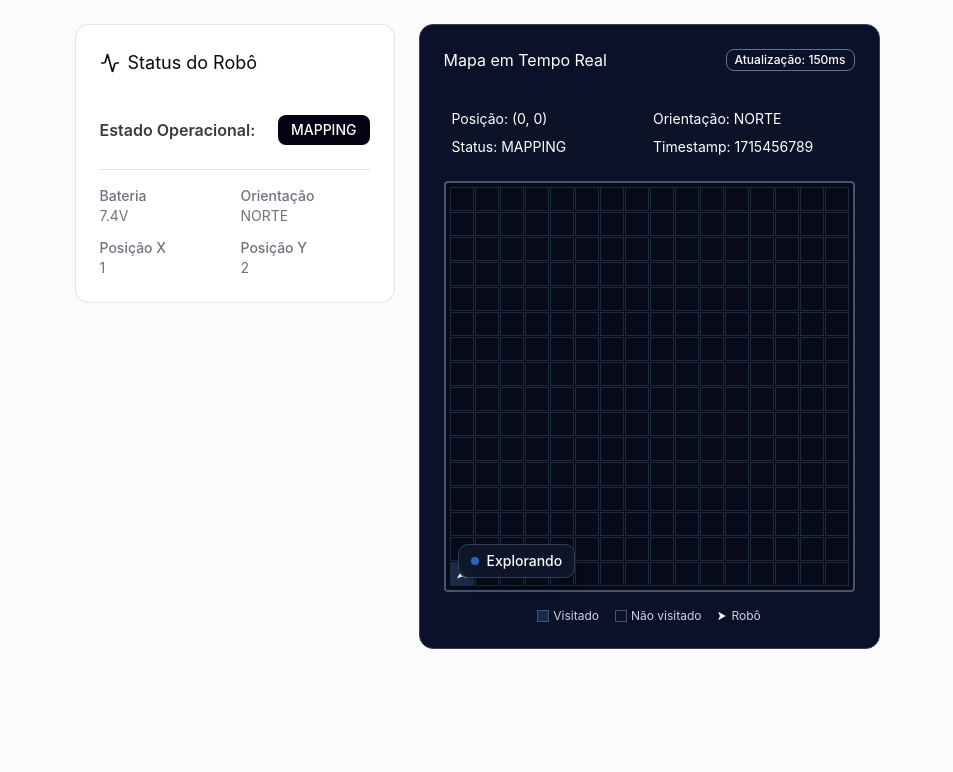
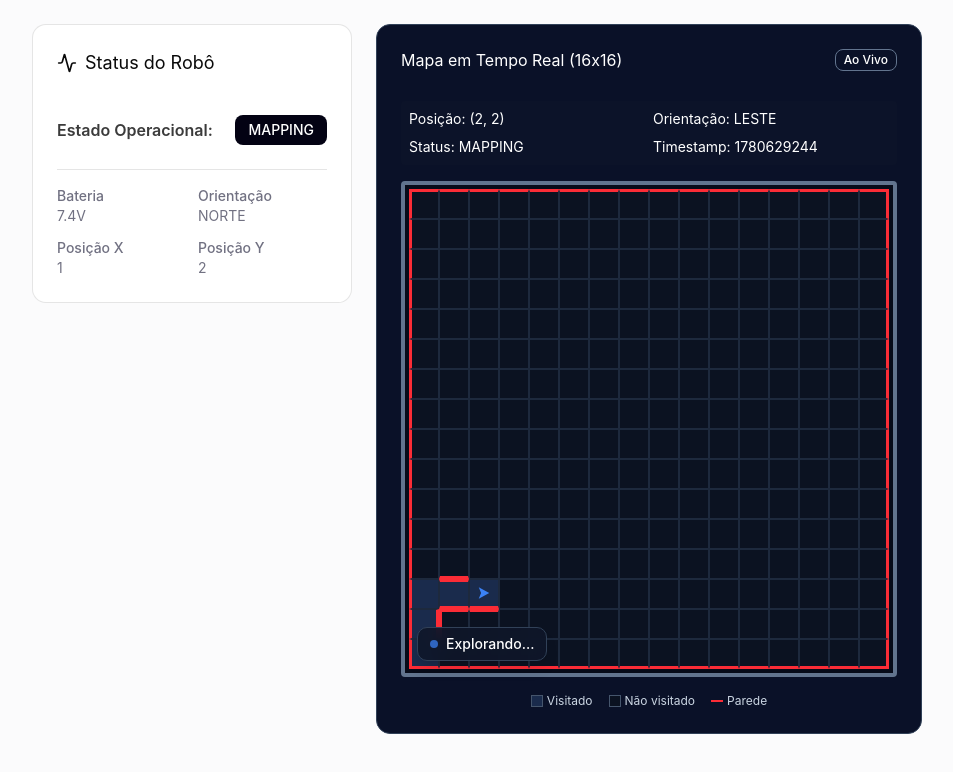
Before and after one commit to fcte-pi1/2026.1_PI1_Grupo1_Lui, a React (Vite) app in the folder src/frontend/: page / in a window 1280 px wide. Shown: the top 772 px of the page, without its empty margins (163-1116 px from the left). Built offline with nearby package versions, Linux system fonts and the light colour scheme.

Commit message:
feat(#166): adiciona suporte dinamico a tamanhos de labirinto e renderizacao de paredes mockadas

```diff
--- a/src/frontend/src/app/components/MapaTempoReal.tsx
+++ b/src/frontend/src/app/components/MapaTempoReal.tsx
@@ -1,4 +1,4 @@
-import { useState, useEffect, useRef } from 'react';
+import { useState, useEffect } from 'react';
 import { Card, CardContent, CardHeader, CardTitle } from './ui/card';
 import { Badge } from './ui/badge';
 import { cn } from '../lib/utils';
@@ -6,32 +6,109 @@ import { cn } from '../lib/utils';
 interface RobotTelemetry {
   timestamp: number;
   estado_fsm: string;
-  bateria_v: number;
   posicao_x: number;
   posicao_y: number;
   orientacao: string;
 }
 
-const mockTelemetryStream: RobotTelemetry[] = [
-  { timestamp: 1715456789, estado_fsm: "MAPPING", bateria_v: 7.4, posicao_x: 0, posicao_y: 0, orientacao: "NORTE" },
-  { timestamp: 1715456790, estado_fsm: "MAPPING", bateria_v: 7.4, posicao_x: 0, posicao_y: 1, orientacao: "NORTE" },
-  { timestamp: 1715456791, estado_fsm: "MAPPING", bateria_v: 7.4, posicao_x: 0, posicao_y: 2, orientacao: "NORTE" },
-  { timestamp: 1715456792, estado_fsm: "MAPPING", bateria_v: 7.4, posicao_x: 1, posicao_y: 2, orientacao: "LESTE" },
-  { timestamp: 1715456793, estado_fsm: "MAPPING", bateria_v: 7.4, posicao_x: 2, posicao_y: 2, orientacao: "LESTE" },
-  { timestamp: 1715456794, estado_fsm: "MAPPING", bateria_v: 7.4, posicao_x: 2, posicao_y: 3, orientacao: "NORTE" },
-  { timestamp: 1715456795, estado_fsm: "MAPPING", bateria_v: 7.4, posicao_x: 2, posicao_y: 4, orientacao: "NORTE" },
-  { timestamp: 1715456796, estado_fsm: "GOAL_REACHED", bateria_v: 7.4, posicao_x: 2, posicao_y: 4, orientacao: "NORTE" },
+interface Cell {
+  x: number;
+  y: number;
+  norte: boolean;
+  sul: boolean;
+  leste: boolean;
+  oeste: boolean;
+  visitada: boolean;
+}
+
+// Helper para iniciar grid zerado
+const createEmptyGrid = (size: number): Cell[][] => {
+  const grid: Cell[][] = [];
+  for (let x = 0; x < size; x++) {
+    const col: Cell[] = [];
+    for (let y = 0; y < size; y++) {
+      col.push({ x, y, norte: false, sul: false, leste: false, oeste: false, visitada: false });
+    }
+    grid.push(col);
+  }
+  // Bordas externas
+  for (let i = 0; i < size; i++) {
+    grid[i][0].sul = true;
+    grid[i][size - 1].norte = true;
+    grid[0][i].oeste = true;
+    grid[size - 1][i].leste = true;
+  }
+  return grid;
+};
+
+// Dados mockados para simular a descoberta
+const MOCK_RUN = [
+  { x: 0, y: 0, orientacao: "NORTE", paredes: [] },
+  { x: 0, y: 1, orientacao: "NORTE", paredes: [{x:0, y:1, dir:'OESTE'}, {x:0, y:1, dir:'LESTE'}] },
+  { x: 0, y: 2, orientacao: "NORTE", paredes: [{x:0, y:2, dir:'OESTE'}] },
+  { x: 1, y: 2, orientacao: "LESTE", paredes: [{x:1, y:2, dir:'SUL'}, {x:1, y:2, dir:'NORTE'}] },
+  { x: 2, y: 2, orientacao: "LESTE", paredes: [{x:2, y:2, dir:'SUL'}] },
+  { x: 2, y: 3, orientacao: "NORTE", paredes: [{x:2, y:3, dir:'OESTE'}, {x:2, y:3, dir:'LESTE'}] },
+  { x: 2, y: 4, orientacao: "NORTE", paredes: [{x:2, y:4, dir:'NORTE'}, {x:2, y:4, dir:'OESTE'}] }
 ];
 
-const MAZE_SIZE = 16;
+export function RobotMap() {
+  const [mazeSize, setMazeSize] = useState(16); // Dinâmico!
+  const [grid, setGrid] = useState<Cell[][]>(createEmptyGrid(16));
+  const [telemetry, setTelemetry] = useState<RobotTelemetry>({
+    timestamp: Date.now(),
+    estado_fsm: "MAPPING",
+    posicao_x: 0, posicao_y: 0,
+    orientacao: "NORTE"
+  });
 
-export function RobotMap() {
-  const [telemetry, setTelemetry] = useState<RobotTelemetry>(mockTelemetryStream[0]);
-  const [visitedCells] = useState<Set<string>>(new Set([`${mockTelemetryStream[0].posicao_x}-${mockTelemetryStream[0].posicao_y}`]));
+  // Efeito simulador (O Mock stream)
+  useEffect(() => {
+    let currentStep = 0;
 
-  useEffect(() => {
-    // Simulação será reimplementada depois com WebSockets
-    // Por enquanto apenas exibe o primeiro dado estático para a UI
+    // Reseta grid para testar 8x8 no mock se quiser, mas deixamos 16x16 padrão
+    const activeSize = 16;
+    setMazeSize(activeSize);
+    setGrid(createEmptyGrid(activeSize));
+
+    const interval = setInterval(() => {
+      if (currentStep >= MOCK_RUN.length) {
+        setTelemetry(prev => ({ ...prev, estado_fsm: "GOAL_REACHED" }));
+        clearInterval(interval);
+        return;
+      }
+
+      const step = MOCK_RUN[currentStep];
+
+      setTelemetry({
+        timestamp: Math.floor(Date.now() / 1000),
+        estado_fsm: "MAPPING",
+        posicao_x: step.x,
+        posicao_y: step.y,
+        orientacao: step.orientacao
+      });
+
+      setGrid(prevGrid => {
+        const newGrid = [...prevGrid];
+        // Marca como visitada
+        newGrid[step.x][step.y] = { ...newGrid[step.x][step.y], visitada: true };
+
+        // Aplica paredes descobertas
+        step.paredes.forEach(p => {
+          newGrid[p.x][p.y] = { ...newGrid[p.x][p.y], [p.dir.toLowerCase()]: true };
+          // Aplica no vizinho
+          if (p.dir === 'NORTE' && p.y + 1 < activeSize) newGrid[p.x][p.y + 1].sul = true;
+          if (p.dir === 'SUL' && p.y - 1 >= 0) newGrid[p.x][p.y - 1].norte = true;
+          if (p.dir === 'LESTE' && p.x + 1 < activeSize) newGrid[p.x + 1][p.y].oeste = true;
+          if (p.dir === 'OESTE' && p.x - 1 >= 0) newGrid[p.x - 1][p.y].leste = true;
+        });
+        return newGrid;
+      });
+
+      currentStep++;
+    }, 1000);
+
+    return () => clearInterval(interval);
   }, []);
 
   const getRotation = (orientacao: string): string => {
@@ -44,21 +121,18 @@ export function RobotMap() {
     }
   };
 
-  const rows = Array.from({ length: MAZE_SIZE }, (_, i) => MAZE_SIZE - 1 - i);
-  const cols = Array.from({ length: MAZE_SIZE }, (_, i) => i);
+  const rows = Array.from({ length: mazeSize }, (_, i) => mazeSize - 1 - i);
+  const cols = Array.from({ length: mazeSize }, (_, i) => i);
 
   return (
     <Card className="w-fit bg-[#0a1128] border-slate-700">
       <CardHeader>
         <CardTitle className="text-white flex items-center justify-between">
-          <span>Mapa em Tempo Real</span>
-          <Badge variant="outline" className="text-white border-slate-500">
-            Atualização: 150ms
-          </Badge>
+          <span>Mapa em Tempo Real ({mazeSize}x{mazeSize})</span>
+          <Badge variant="outline" className="text-white border-slate-500">Ao Vivo</Badge>
         </CardTitle>
       </CardHeader>
       <CardContent className="space-y-4">
-
 
         <div className="grid grid-cols-2 gap-2 text-sm text-white bg-slate-900/50 p-2 rounded">
           <div>Posição: ({telemetry.posicao_x}, {telemetry.posicao_y})</div>
@@ -67,30 +141,35 @@ export function RobotMap() {
           <div>Timestamp: {telemetry.timestamp}</div>
         </div>
 
-        <div className="relative border-2 border-slate-600 bg-[#070b19] p-1 rounded">
+        <div className="relative border-4 border-slate-500 bg-[#070b19] p-1 rounded">
           <div
-            className="grid gap-[1px]"
+            className="grid gap-0"
             style={{
-              gridTemplateColumns: `repeat(${MAZE_SIZE}, minmax(24px, 1fr))`,
-              gridTemplateRows: `repeat(${MAZE_SIZE}, minmax(24px, 1fr))`
+              gridTemplateColumns: `repeat(${mazeSize}, minmax(20px, 30px))`,
+              gridTemplateRows: `repeat(${mazeSize}, minmax(20px, 30px))`
             }}
           >
             {rows.map((y) => (
               cols.map((x) => {
+                const cell = grid[x][y];
                 const isRobotHere = telemetry.posicao_x === x && telemetry.posicao_y === y;
-                const isVisited = visitedCells.has(`${x}-${y}`);
+
                 return (
                   <div
                     key={`${x}-${y}`}
                     className={cn(
-                      "flex items-center justify-center border-[0.5px] border-slate-800 transition-colors duration-200",
-                      isVisited ? "bg-[#1a2b4c]" : "bg-transparent"
+                      "flex items-center justify-center transition-colors duration-200 box-border relative",
+                      cell.visitada ? "bg-[#1a2b4c]" : "bg-[#0b1221]",
+                      cell.norte ? "border-t-[3px] border-t-red-500 z-10" : "border-t-[1px] border-t-slate-800",
+                      cell.leste ? "border-r-[3px] border-r-red-500 z-10" : "border-r-[1px] border-r-slate-800",
+                      cell.sul ? "border-b-[3px] border-b-red-500 z-10" : "border-b-[1px] border-b-slate-800",
+                      cell.oeste ? "border-l-[3px] border-l-red-500 z-10" : "border-l-[1px] border-l-slate-800"
                     )}
                     style={{ aspectRatio: '1/1' }}
                   >
                     {isRobotHere && (
-                      <div className={`transform transition-transform duration-100 ${getRotation(telemetry.orientacao)}`}>
-                        <svg width="12" height="12" viewBox="0 0 24 24" fill="white" xmlns="http://www.w3.org/2000/svg">
+                      <div className={`transform transition-transform duration-300 ${getRotation(telemetry.orientacao)}`}>
+                        <svg width="14" height="14" viewBox="0 0 24 24" fill="#3b82f6" xmlns="http://www.w3.org/2000/svg">
                           <path d="M3 22L21 12L3 2L7 12L3 22Z" />
                         </svg>
                       </div>
@@ -101,7 +180,7 @@ export function RobotMap() {
             ))}
           </div>
 
-          <div className="absolute bottom-3 left-3 flex items-center gap-2 px-3 py-1.5 bg-[#0f172a]/90 backdrop-blur-sm border border-slate-700 rounded-lg shadow-lg">
+          <div className="absolute bottom-3 left-3 flex items-center gap-2 px-3 py-1.5 bg-[#0f172a]/90 backdrop-blur-sm border border-slate-700 rounded-lg shadow-lg z-20">
             {telemetry.estado_fsm === 'GOAL_REACHED' ? (
               <>
                 <span className="text-[#22c55e] text-sm font-bold">✓</span>
@@ -110,7 +189,7 @@ export function RobotMap() {
             ) : (
               <>
                 <span className="w-2 h-2 rounded-full bg-[#3b82f6] animate-pulse"></span>
-                <span className="text-white text-sm font-medium">Explorando</span>
+                <span className="text-white text-sm font-medium">Explorando...</span>
               </>
             )}
           </div>
@@ -118,8 +197,8 @@ export function RobotMap() {
 
         <div className="flex gap-4 text-xs text-slate-300 justify-center">
           <div className="flex items-center gap-1"><div className="w-3 h-3 bg-[#1a2b4c] border border-slate-600"></div><span>Visitado</span></div>
-          <div className="flex items-center gap-1"><div className="w-3 h-3 bg-transparent border border-slate-600"></div><span>Não visitado</span></div>
-          <div className="flex items-center gap-1"><svg width="10" height="10" viewBox="0 0 24 24" fill="white"><path d="M3 22L21 12L3 2L7 12L3 22Z" /></svg><span>Robô</span></div>
+          <div className="flex items-center gap-1"><div className="w-3 h-3 bg-[#0b1221] border border-slate-600"></div><span>Não visitado</span></div>
+          <div className="flex items-center gap-1"><div className="w-3 h-0 border-t-2 border-red-500"></div><span>Parede</span></div>
         </div>
       </CardContent>
     </Card>
```
